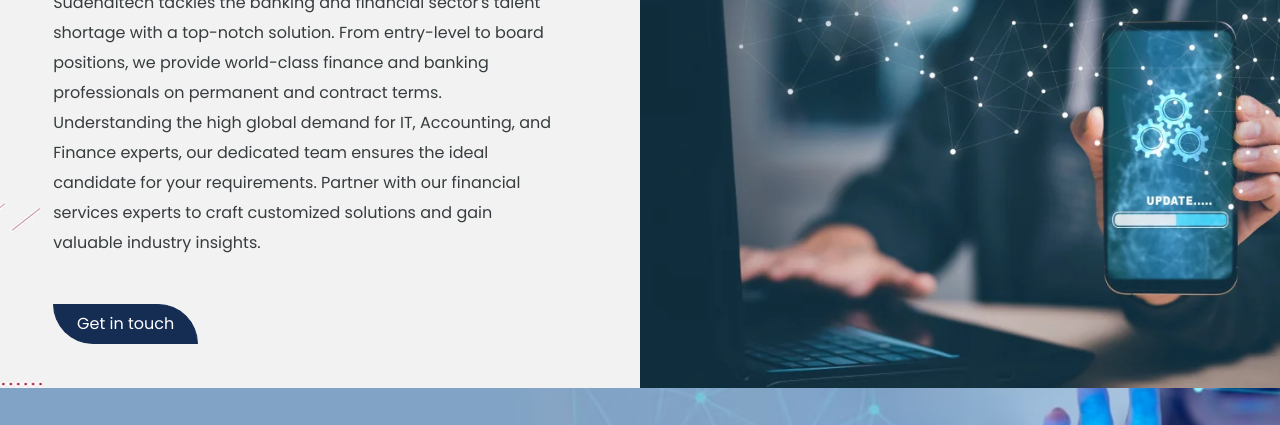
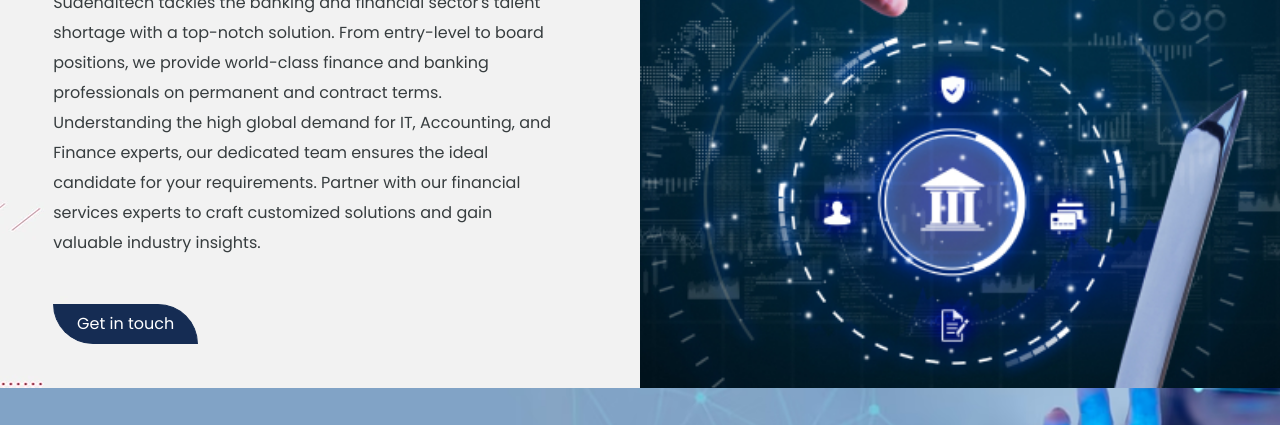
Before and after one commit to ganesh-tammina/SudenaItechNEw, a plain HTML site: page banking.html in a window 1280 px wide. Shown: the part 212-637 px from the top of the page. Drawn offline with nearby package versions, Linux system fonts and the light colour scheme.

Commit message:
new-commit

```diff
--- a/css/base/styles.scss
+++ b/css/base/styles.scss
@@ -3105,7 +3105,7 @@ width: 100%;
   background-image: url(../../assets/industries/Automotive.webp);
 }
 .banking-img{
-  background-image: url(../../assets/industries/Frame29.webp);
+  background-image: url(../../assets/images/Banking\ &\ Finance.jpg);
 }
 .bigdata-img{
   background-image: url(../../assets/industries/BigData.webp);
```
Also changed, not shown: css/base/styles.css, 1 other file.
